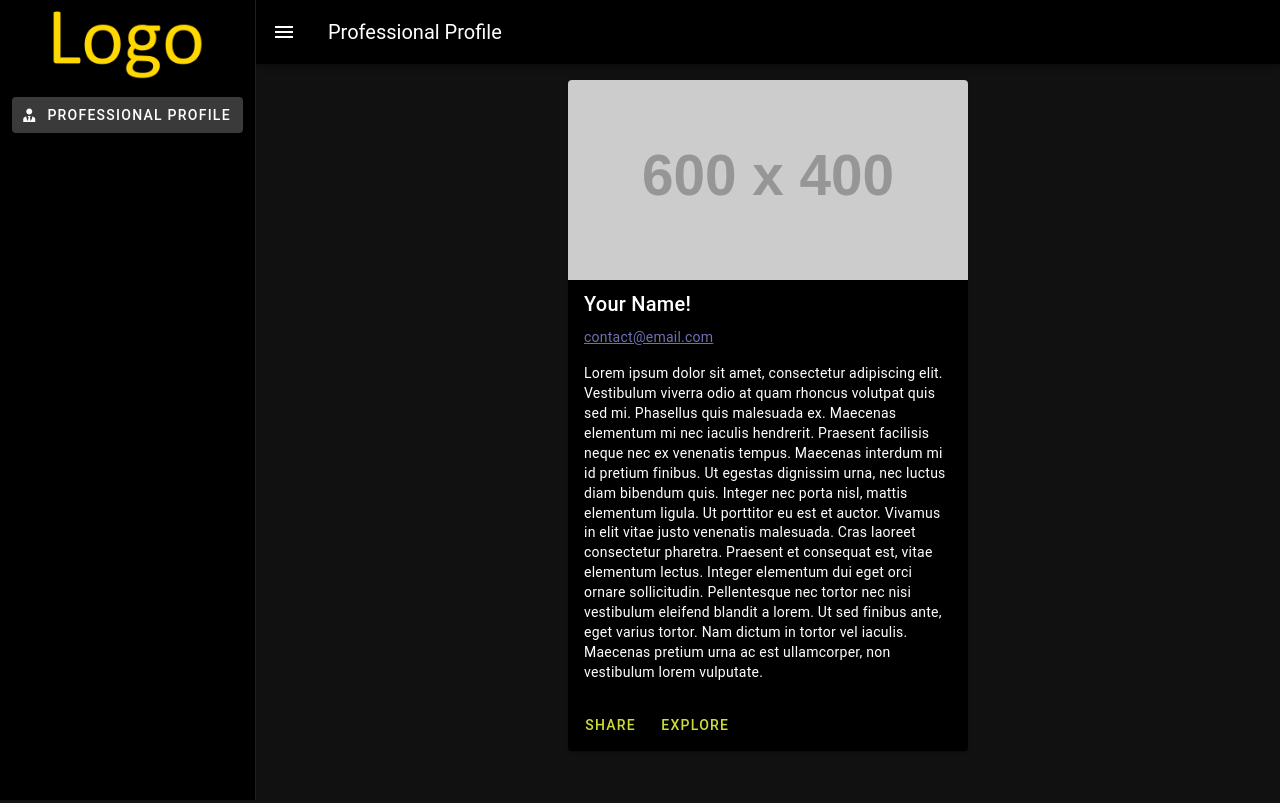
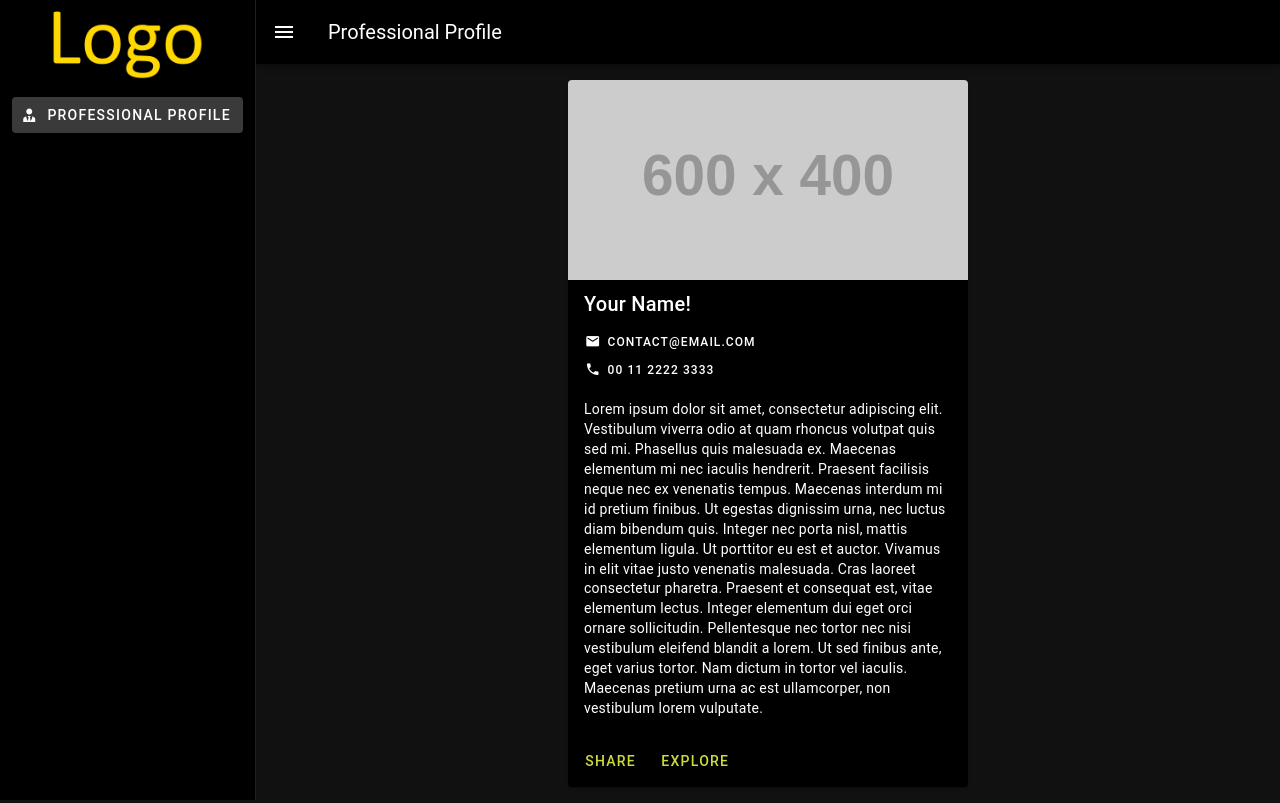
Before and after one commit to mineot/website, a Vue app: page / in a window 1280 px wide. Built offline with nearby package versions, Linux system fonts and the light colour scheme.

Commit message:
alpha/profileuser - more contacts and some improvements

```diff
--- a/src/components/ProfilePerson.vue
+++ b/src/components/ProfilePerson.vue
@@ -2,12 +2,20 @@
   <v-card class="mx-auto" max-width="400">
     <v-img class="align-end text-white" height="200" :src="document.person.photo" cover> </v-img>
     <v-card-title>
-      {{ document.person.name }}
+      {{ person.name }}
     </v-card-title>
 
-    <v-card-subtitle>
-      <a :href="mailto">{{ document.person.contact.email }}</a>
-    </v-card-subtitle>
+    <div v-if="hasEmail" class="mx-2">
+      <v-btn prepend-icon="mdi-email" variant="text" size="small" :href="mailto">
+        {{ contact?.email }}
+      </v-btn>
+    </div>
+
+    <div v-if="hasPhone" class="mx-2">
+      <v-btn prepend-icon="mdi-phone" variant="text" size="small" :href="tel">
+        {{ contact?.phone }}
+      </v-btn>
+    </div>
 
     <v-card-text>
       {{ document.person.bio }}
@@ -27,9 +35,15 @@
 
 <script setup lang="ts">
 import { inject, computed } from "vue";
-import type { Document } from "@/doc/document";
+import type { Document, Person, Contact } from "@/doc/document";
 
 const document: Document = inject("document") as Document;
+const person: Person = document.person;
+const contact: Contact | undefined = person.contact;
 
-const mailto = computed(() => `mailto:${document.person.contact.email}`);
+const hasEmail = computed((): boolean => contact?.email !== undefined && contact.email.length > 0);
+const hasPhone = computed((): boolean => contact?.phone !== undefined && contact.phone.length > 0);
+
+const mailto = computed((): string => `mailto:${contact?.email}`);
+const tel = computed((): string => `tel:${contact?.email}`);
 </script>
```
Also changed, not shown: public/document.pt.json (+7 -1 lines), src/doc/document.ts (+17 -4 lines).
